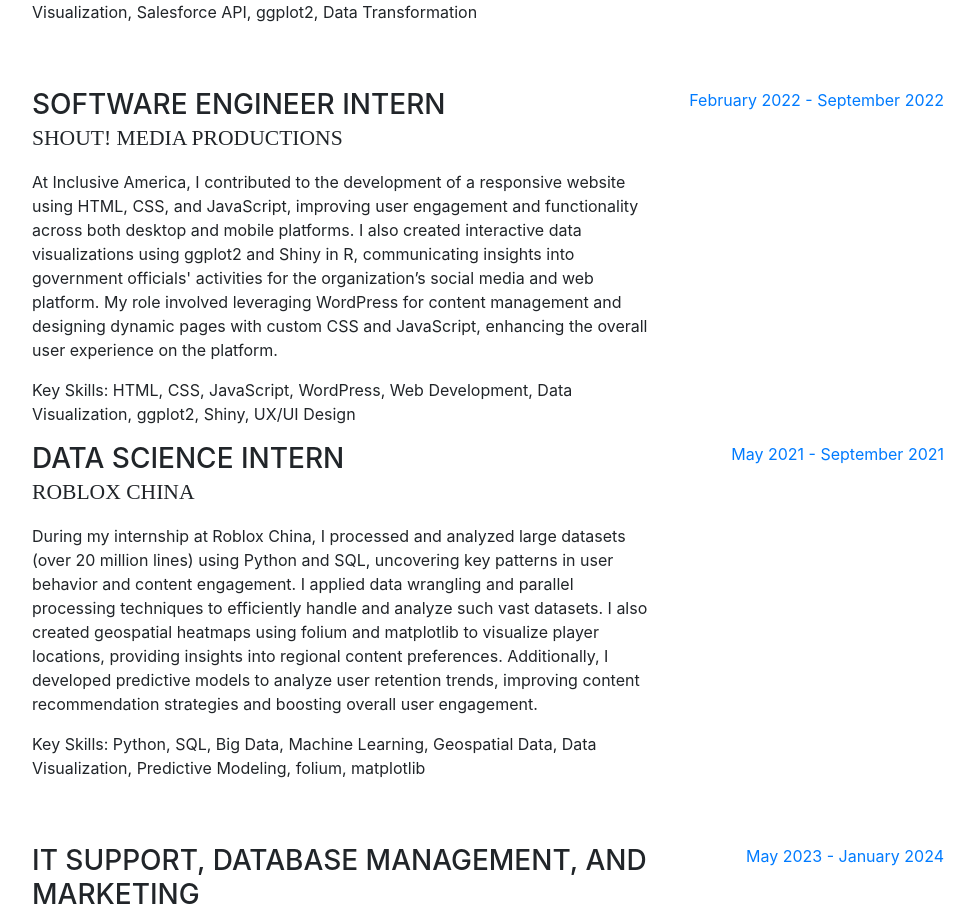
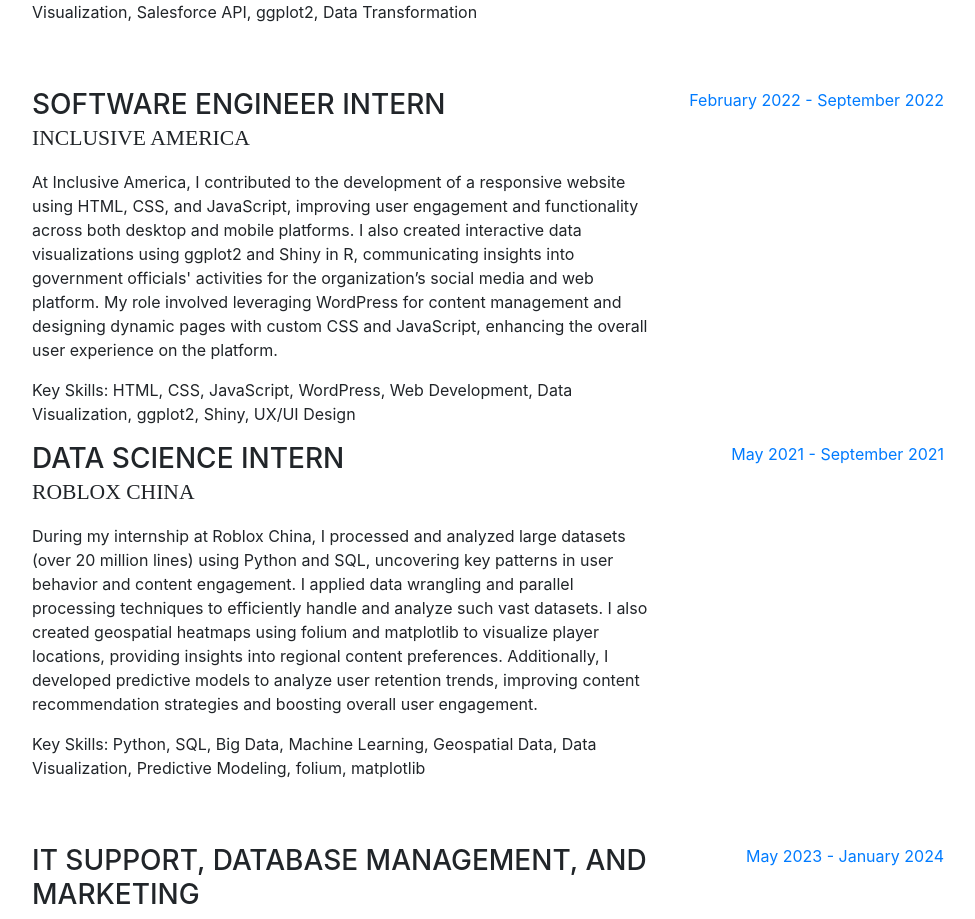
Before and after one commit to sjanefullerton/sjanefullerton.github.io, a website with bundled scripts: page index.html in a window 1280 px wide. Shown: the part 2220-3139 px from the top of the page, without its empty margins (288-1263 px from the left). Built offline with nearby package versions, Linux system fonts and the light colour scheme; a web font is replaced by a local one.

Commit message:
Update index.html

```diff
--- a/index.html
+++ b/index.html
@@ -142,7 +142,7 @@
           <div class="resume-item d-flex flex-column flex-md-row">
             <div class="resume-content mr-auto">
               <h3 class="mb-0">Software Engineer Intern</h3>
-              <div class="subheading mb-3">Shout! Media Productions</div>
+              <div class="subheading mb-3">Inclusive America</div>
 	      <p>At Inclusive America, I contributed to the development of a responsive website using HTML, CSS, and JavaScript, improving user engagement and functionality across both desktop and mobile platforms. I also created interactive data visualizations using ggplot2 and Shiny in R, communicating insights into government officials' activities for the organization’s social media and web platform. My role involved leveraging WordPress for content management and designing dynamic pages with custom CSS and JavaScript, enhancing the overall user experience on the platform.</p>
 	      <p>Key Skills: HTML, CSS, JavaScript, WordPress, Web Development, Data Visualization, ggplot2, Shiny, UX/UI Design</p>
             </div>
```
